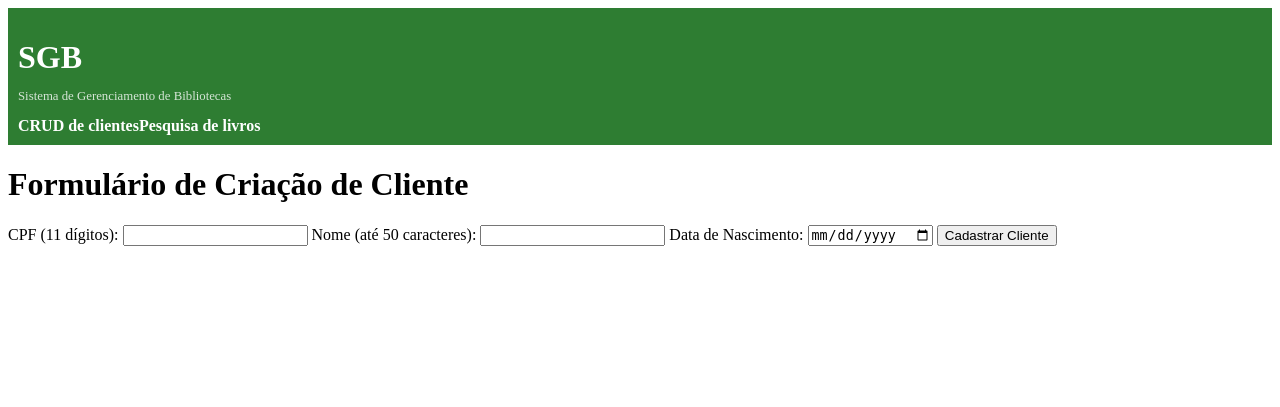
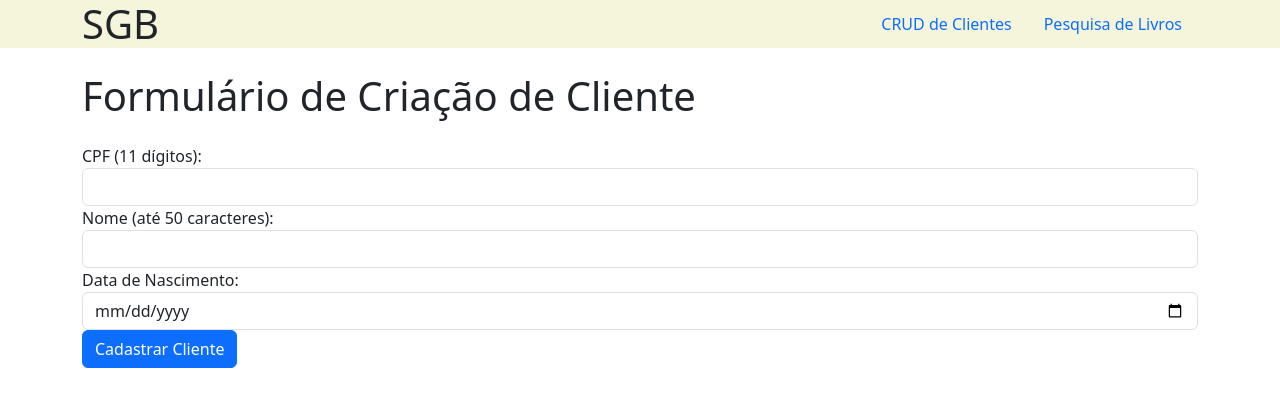
Before and after one commit to eduperottoni/SGB, a Flask app: page /clients-crud/?action=insert in a window 1280 px wide. Shown: the top 407 px of the page. Run offline with Flask 3, Linux system fonts and the light colour scheme.

Commit message:
Improving layout and HTML templates reusability

```diff
--- a/app/src/static/client_form.html
+++ b/app/src/static/client_form.html
@@ -1,27 +1,31 @@
 <!DOCTYPE html>
 <html lang="en">
-<head>
-    <meta charset="UTF-8">
-    <meta name="viewport" content="width=device-width, initial-scale=1.0">
-    <title>Document</title>
-</head>
+{% set title='Clients Form' %}
+{% include 'head.html' %}
 <body>
     {% include 'header.html' %}
-    <div class="wrapper">
-        <h1>Formulário de Criação de Cliente</h1>
+<div class="container mt-4">
+    <h1 class="mb-4">Formulário de Criação de Cliente</h1>
 
-        <form action="{{ url_for('clients_crud', action='insert') }}" method="post">
+    <form action="{{ url_for('clients_crud', action='insert') }}" method="post">
+        <div class="form-group">
             <label for="cpf">CPF (11 dígitos):</label>
-            <input type="text" id="cpf" name="cpf" pattern="\d{11}" required title="CPF deve ter 11 dígitos">
+            <input type="text" class="form-control" id="cpf" name="cpf" pattern="\d{11}" required title="CPF deve ter 11 dígitos">
+        </div>
 
+        <div class="form-group">
             <label for="nome">Nome (até 50 caracteres):</label>
-            <input type="text" id="nome" name="nome" maxlength="50" required>
+            <input type="text" class="form-control" id="nome" name="nome" maxlength="50" required>
+        </div>
 
+        <div class="form-group">
             <label for="data_nascimento">Data de Nascimento:</label>
-            <input type="date" id="data_nascimento" name="data_nascimento" required>
+            <input type="date" class="form-control" id="data_nascimento" name="data_nascimento" required>
+        </div>
 
-            <input type="submit" value="Cadastrar Cliente">
-        </form>
-    </div>
+        <button type="submit" class="btn btn-primary">Cadastrar Cliente</button>
+    </form>
+</div>
+<script src="https://cdn.jsdelivr.net/npm/bootstrap@5.3.2/dist/js/bootstrap.bundle.min.js" integrity="sha384-C6RzsynM9kWDrMNeT87bh95OGNyZPhcTNXj1NW7RuBCsyN/o0jlpcV8Qyq46cDfL" crossorigin="anonymous"></script>
 </body>
 </html>
--- /dev/null
+++ b/app/src/static/head.html
@@ -0,0 +1,6 @@
+<head>
+    <meta charset="UTF-8">
+    <meta name="viewport" content="width=device-width, initial-scale=1.0">
+    <link href="https://cdn.jsdelivr.net/npm/bootstrap@5.3.2/dist/css/bootstrap.min.css" rel="stylesheet" integrity="sha384-T3c6CoIi6uLrA9TneNEoa7RxnatzjcDSCmG1MXxSR1GAsXEV/Dwwykc2MPK8M2HN" crossorigin="anonymous">
+    <title>{{ title }}</title>
+</head>
--- a/app/src/static/header.html
+++ b/app/src/static/header.html
@@ -1,66 +1,29 @@
 <header>
-    <div class="wrapper">
-        <div id="LOGO">
-            <div class="logo">
+    <div class="container">
+        <div class="d-flex align-items-center justify-content-between">
+            <div id="LOGO" class="logo">
                 <h1>SGB</h1>
-                <p>Sistema de Gerenciamento de Bibliotecas</p>
             </div>
+            <nav>
+                <ul class="nav">
+                    <li class="nav-item">
+                        <a class="nav-link" href="/clients-crud">CRUD de Clientes</a>
+                    </li>
+                    <li class="nav-item">
+                        <a class="nav-link" href="/book-by-author/">Pesquisa de Livros</a>
+                    </li>
+                </ul>
+            </nav>
         </div>
-        <nav>
-            <ul>
-                <li>
-                    <a href="/"></a>
-                    <a href="/clients-crud">CRUD de clientes</a>
-                    <a href="/search-books">Pesquisa de livros</a>
-                </li>
-            </ul>
-        </nav>
     </div>
 </header>
 
 <style>
-    /* Estilo do cabeçalho */
-    header {
-        background-color: #2E7D32;
-        color: #fff;
-        padding: 10px;
-        display: flex;
-        justify-content: space-between;
-        align-items: center;
+    header{
+        background-color: beige;
     }
 
-    /* Estilo do logo */
-    .logo h1 {
-        margin-bottom: 5px;
-        color: #fff;
-    }
-
-    .logo p {
-        font-size: 0.8em;
-        opacity: 0.8;
-        color: #fff;
-    }
-
-    /* Estilo da navegação */
-    nav ul {
-        list-style: none;
-        margin: 0;
-        padding: 0;
-    }
-
-    nav ul li {
-        display: flex;
-        margin-right: 20px;
-    }
-
-    nav ul li a {
-        text-decoration: none;
-        color: #fff;
-        font-weight: bold;
-        transition: color 0.3s ease;
-    }
-
-    nav ul li a:hover {
-        color: #ffcc00;
+    header h1 {
+        margin-bottom: 0;
     }
 </style>
```
Also changed, not shown: app/src/static/clients_crud.html (+2 -5 lines), app/src/static/css/main.css (+6 -1 lines).
